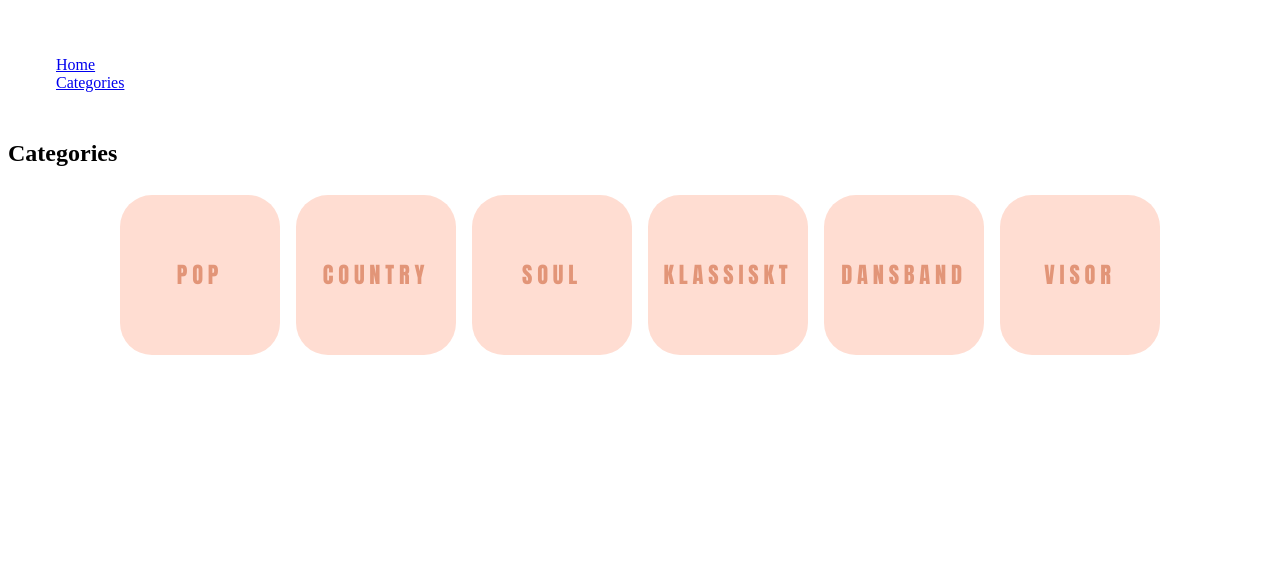
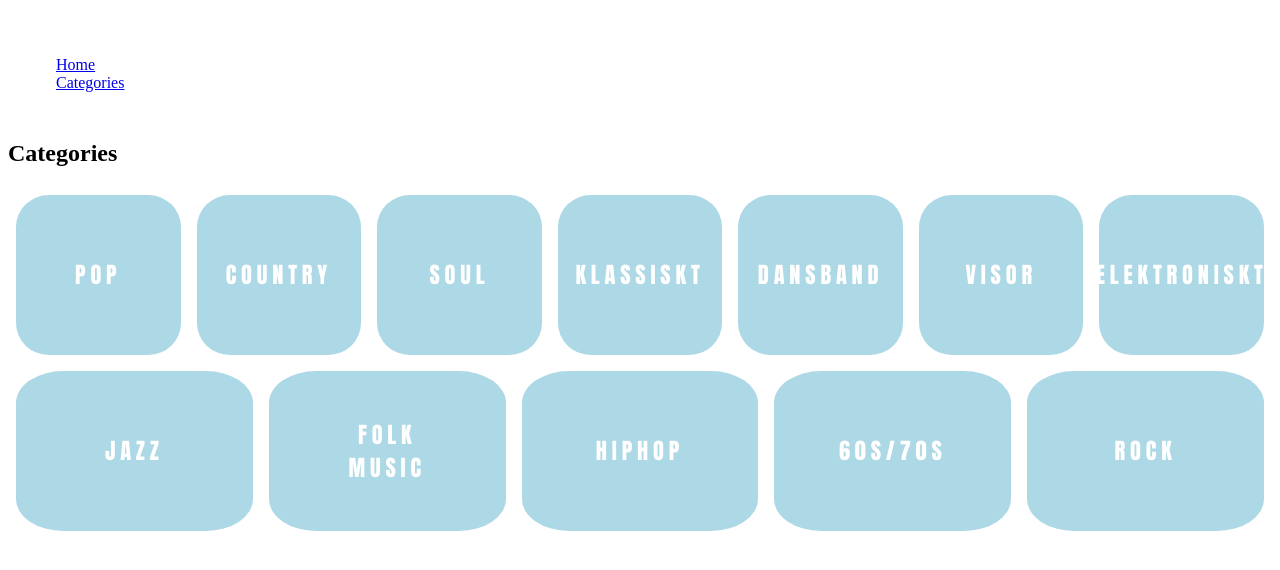
Before and after one commit to danjoh2019/musik_quiz-projekt, a Vue app: page /category in a window 1280 px wide. Shown: the top 570 px of the page. Built offline with nearby package versions, Linux system fonts and the light colour scheme.

Commit message:
major updates to quizView and categoryView

```diff
--- a/src/components/TopLists.vue
+++ b/src/components/TopLists.vue
@@ -3,6 +3,7 @@ import { getTopFiveFromYear } from "../toplists/topfive.js"
 import { subtractYears } from "../utils/misc.js"
 
 export default {
+
     data() {
         return {
             tenYearsAgo: [],
--- a/src/data/categories.json
+++ b/src/data/categories.json
@@ -3,78 +3,84 @@
       "id": 2697,
       "genre": "pop",
       "startDate": "2022-09-23",
-      "endDate": "2023-03-23"
+      "endDate": "2023-03-23",
+      "timespan": 9
     },
     {
       "id": 5516,
       "genre": "country",
       "startDate": "2022-09-23",
-      "endDate": "2023-03-23"
+      "endDate": "2023-03-23",
+      "timespan": 12
     },
     {
       "id": 2680,
       "genre": "soul",
       "startDate": "2022-09-23",
-      "endDate": "2023-03-23"
+      "endDate": "2023-03-23",
+      "timespan": 5
     },
     {
       "id": 1603,
       "genre": "klassiskt",
       "startDate": "2022-09-23",
-      "endDate": "2023-03-23"
+      "endDate": "2023-03-23",
+      "timespan": 1
     },
     {
       "id": 3135,
       "genre": "dansband",
       "startDate": "2022-09-23",
-      "endDate": "2023-03-23"
+      "endDate": "2023-03-23",
+      "timespan": 8
     },
     {
       "id": 4433,
       "genre": "visor",
       "startDate": "2022-09-23",
-      "endDate": "2023-03-23"
-    },
-    {
-      "id": 4961,
-      "genre": "old classics",
-      "startDate": "2022-09-23",
-      "endDate": "2023-03-23"
+      "endDate": "2023-03-23",
+      "timespan": 2
     },
     {
       "id": 4432,
       "genre": "elektroniskt",
       "startDate": "2022-11-01",
-      "endDate": "2023-03-23"
+      "endDate": "2023-03-23",
+      "timespan": 9
     },
     {
       "id": 4431,
       "genre": "jazz",
       "startDate": "2022-11-01",
-      "endDate": "2023-01-01"
+      "endDate": "2023-01-01",
+      "timespan": 3
     },
     {
       "id": 4433,
       "genre": "folk music",
       "startDate": "2022-11-01",
-      "endDate": "2023-01-01"
+      "endDate": "2023-01-01",
+      "timespan": 3
     },
     {
       "id": 2576,
       "genre": "hiphop",
       "startDate": "2019-01-01",
-      "endDate": "2023-01-21"
+      "endDate": "2023-01-21",
+      "timespan": 1
     },
     {
       "id": 3260,
       "genre": "60s/70s",
       "startDate": "2022-01-01",
-      "endDate": "2022-12-31"
+      "endDate": "2022-12-31",
+      "timespan": 3
     },
     {
       "id": 5089,
       "genre": "rock",
       "startDate": "2017-01-01",
-      "endDate": "2022-12-31"
+      "endDate": "2022-12-31",
+      "timespan": 84
     }
   ]
--- a/src/toplists/topfive.js
+++ b/src/toplists/topfive.js
@@ -18,6 +18,7 @@ function countOccurances(songs) {
 
 async function getAllSongsFromYear(id, year) {
     const today = new Date()
+
     const yesterday = new Date(today)
     yesterday.setDate(today.getDate() - 1)
 
@@ -26,6 +27,7 @@ async function getAllSongsFromYear(id, year) {
 
     const fromDateString = fromDate.toISOString().slice(0, 10)
     const toDateString = toDate.toISOString().slice(0, 10)
+
 
     return await getJson(`/playlists/getplaylistbychannelid?id=${id}&startdatetime=${fromDateString}&enddatetime=${toDateString}&format=json&size=600`)
 }
--- a/src/utils/misc.js
+++ b/src/utils/misc.js
@@ -4,13 +4,14 @@ function generateUrl(genre, date) {
 
 function generateTimespan(months) {
     const today = new Date()
-    const todayString = today.toISOString().slice(0, 10)
-
+    const yesterday = new Date(today)
+    yesterday.setDate(today.getDate() - 1)
+    const todayString = new Date(yesterday).toISOString().slice(0, 10)
     const startMonth = new Date(today)
     const startMonthSubtract = startMonth.setMonth(startMonth.getMonth() - months)
     const startString = new Date(startMonthSubtract).toISOString().slice(0, 10)
 
-    return `&startdatetime=${startString}&enddatetime${todayString}`
+    return `&startdatetime=${startString}&enddatetime=${todayString}`
 }
 
 function subtractYears(years) {
@@ -21,4 +22,14 @@ function subtractYears(years) {
     return resultYear
 }
 
-export { generateUrl, generateTimespan, subtractYears }
+
+
+  function getFour(quizList) {
+
+    const random = quizList.sort(() => 0.5 - Math.random())
+    quizList = random.slice(0, 4)
+
+    return quizList
+  }
+
+export { generateUrl, generateTimespan, subtractYears, getFour}
--- a/src/views/CategoryView.vue
+++ b/src/views/CategoryView.vue
@@ -1,4 +1,3 @@
-<!-- eslint-disable no-unused-vars -->
 
 <template>
     <div>
@@ -9,9 +8,10 @@
             <div class="background">
                 <div class="content-category">
                     <div class="container-category-buttons">
-                        <button v-for="category in category" :key="category.id" :value="category.category" :id="category.id"
-                            @click="selectCategory(category.id, category.category)" class="category-button">
-                            {{ category.category }}
+                        <button v-for="category in categories" :key="category.id" :value="category.genre" :id="category.id"
+                            @click="selectCategory(category.id, category.genre)
+                                " class="category-button">
+                            {{ category.genre }}
                         </button>
                     </div>
                 </div>
@@ -20,45 +20,16 @@
     </div>
 </template>
 
-<script>
-
-export default {
-    name: 'CategoryView',
-    props: {
-        category: {
-            type: Array,
-            default: () => [
-                { id: 2697, category: 'pop' },
-                { id: 5523, category: 'country' },
-                { id: 2680, category: 'soul' },
-                { id: 1603, category: 'klassiskt' },
-                { id: 3135, category: 'dansband' },
-                { id: 4433, category: 'visor' }
-            ]
-        },
-    },
-    data() {
-        return {
-            selectedCategoryId: 1190,
-            selectedCategoryString: 'Genre',
-            // songs: [],
-            startDate: "2022-09-23",
-            endDate: "2023-03-23",
-            show: true
-        }
-    },
-    methods: {
-        selectCategory(id, categoryString) {
-            this.selectedCategoryId = id
-            this.selectedCategoryString = categoryString
-
-            /* this.songs = this.getSongs(id) */
-            this.$router.push({ name: 'quiz', params: { id: this.selectedCategoryId }, query: { genre: this.selectedCategoryString } });
-        },
-    },
+<script setup>
+import { useRouter } from 'vue-router'
+import categories from '../data/categories.json'
+const router = useRouter()
+function selectCategory(id, categoryString) {
+    router.push({ name: 'quiz', params: { id: id }, query: { genre: categoryString } })
 }
 </script>
 <style scoped>
+
 .song-container {
     color: white;
 }
@@ -82,12 +53,13 @@ export default {
     border-radius: 20% / 20%;
     margin: 0.5rem;
     border: none;
-    background-color: #ffddd2;
-    font-family: Adventuro, Impact, Haettenschweiler, 'Arial Narrow Bold', sans-serif;
-    color: #e29578;
+    background-color: lightblue;
+    font-family:  Impact, Haettenschweiler, 'Arial Narrow Bold', sans-serif;
+    color: white;
     font-size: 1.4rem;
     letter-spacing: 0.3rem;
     text-transform: uppercase;
+    cursor: pointer;
 }
 
 button {
@@ -96,12 +68,8 @@ button {
     align-items: center;
 }
 
-.categoryButton::after {
-    background-color: #e29578;
-}
 
-.categoryButton:active {
-    background-color: #e29578;
+.categoryButton:hover {
+    background-color:grey;
     color: white;
-}
-</style>
+}</style>
--- a/src/views/QuizView.vue
+++ b/src/views/QuizView.vue
@@ -1,62 +1,120 @@
+
 <template>
     <div>
-        <h1>{{ category }}</h1>
+        <h1>{{ genre }}</h1>
         <div class="songs">
             <div v-if="loading">Loading...</div>
             <div v-if="!loading">
-                <div v-for="song in songs" :key="song">
-                    <p>{{ "Artist: " + song.artist + " " + "Title: " + song.title }}</p>
+                <div class="question-container">
+                    <div v-for="question of question" :key="question.title">
+                        {{ question.title }}
+                    </div>
                 </div>
+
+                <div v-for="song in alternatives" :key="song.artist + song.title" :song="alternatives"
+                    @click="isClicked(song.artist)">
+                    <div class="options-container">
+                        <p>{{ song.artist }}</p>
+                    </div>
+                </div>
+
             </div>
         </div>
+
     </div>
 </template>
 
 <script>
-import { getQuizQuestions } from '../data/getQuiz';
+//Denna sida kan nog brytas ut i mindre kompinenter egentligen, kolla på det
+import { getQuizQuestions } from '../data/getQuiz.js'
+import { generateTimespan, getFour } from '../utils/misc.js'
+
+import categories from '../data/categories.json'
+
 export default {
-    name: "QuizView",
+    name: 'QuizView',
 
     data() {
         return {
             songs: [],
-            startDate: "2022-09-23",
-            endDate: "2023-03-23",
             loading: true,
-            category: null,
+            genre: null,
+            alternatives: [],
+            question: [],
+            category: [],
+            today: null
         }
     },
+
     methods: {
-        async getSongs(id) {
-            this.loading = true // onödig?
+
+        async getAllSongs(id, dateString) {
             try {
-                this.songs = await getQuizQuestions(id, this.startDate, this.endDate);
+                this.songs = await getQuizQuestions(id, dateString)
+            } catch (err) {
+                console.log('error')
+            }
+            this.loading = false
+            this.displayQuestions(this.songs)
+        },
 
+        async displayQuestions(songs) {
+            this.alternatives = await getFour(songs)
+            this.question.unshift(this.alternatives[0])
+            this.alternatives.sort(() => 0.5 - Math.random())
+        },
+
+        //compare player choice and correct answer to see if it's a match
+        //When an alternative is clicked, generate four new songs from the songlist
+
+        isClicked(song) {
+            console.log('Right Answer: ' + this.question[0].artist)
+            console.log('Player Choice: ' + song)
+            if (song === this.question[0].artist) {
+                console.log('YES')
             }
-            catch (err) {
-                console.log("error");
+            if (this.question.length === 1) {
+                this.question.pop()
             }
+            this.displayQuestions(this.songs)
+        }
+    },
+    //We get the name of the genre through our route (we send it as a query from CategoryView)
+    // Find the matching object from the categories import (which is a json-file)
+    //From the json file we get: id, genre (name), timspan (months) We generate a timespan string with generateTimeSpan
+    //which gives us an url that sets enddate to yesterday and startdate x months back
+    //This is an issue though if we want to get data from specific dates or for example "sommarplågor"
+    //Call method getSong to gett all Song from that genre and timeperiod
+    async mounted() {
 
-            this.loading = false
-        },
-    },
-    async mounted() {
-        this.category = this.$route.query.genre
-        this.getSongs(this.$route.params.id)
+        this.genre = this.$route.query.genre
+        this.category = categories.find(el => el.genre === this.genre)
 
-    },
+        const dateString = generateTimespan(this.category.timespan)
+        this.getAllSongs(this.category.id, dateString)
+    }
 }
 </script>
 
-<style >
+<style>
 .songs {
     display: flex;
-    background: white;
+}
+
+.question-container,
+.options-container {
+    padding: 1rem;
+    font-size: 1.5rem;
+    margin: 1rem;
+    border-radius: 1rem;
+    background: lightblue;
     text-transform: none;
-    font-family: Montserrat, Cambria, Cochin, Georgia, Times, 'Times New Roman', serif;
+    font-family: 'Gill Sans', 'Gill Sans MT', Calibri, 'Trebuchet MS', sans-serif;
 
 }
+
 h1 {
+    color: lightblue;
     text-transform: capitalize;
 }
 </style>
```
Also changed, not shown: src/data/getQuiz.js (+6 -13 lines).
